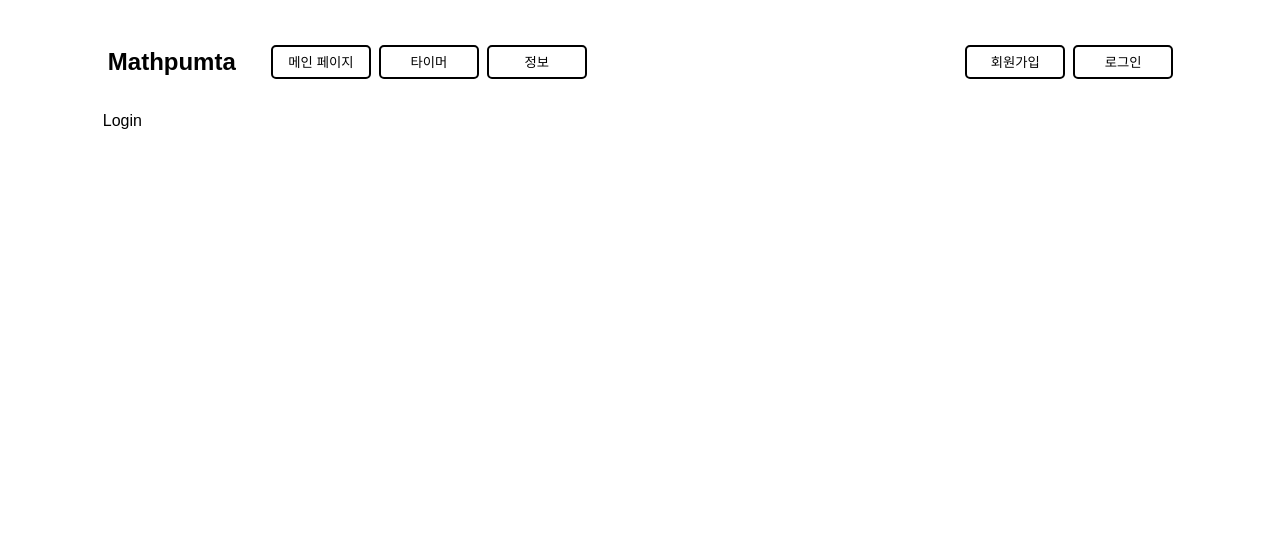
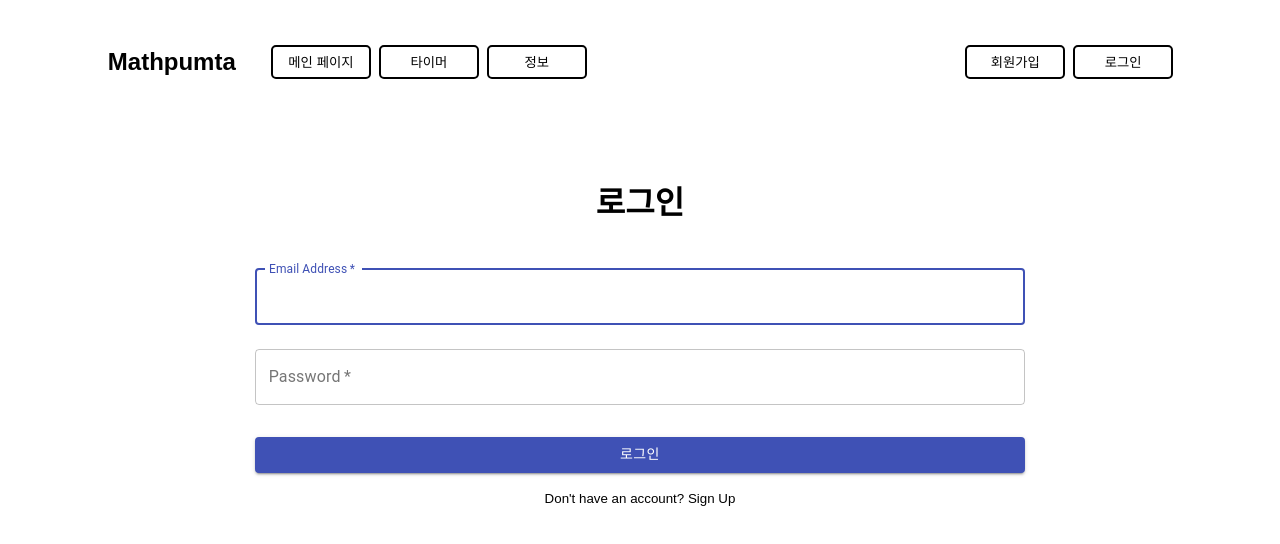
Before and after one commit to YeongT/mathpumta, a React (Create React App) app: page /auth/login in a window 1280 px wide. Shown: the top 544 px of the page. Built offline with nearby package versions, Linux system fonts and the light colour scheme; a web font is replaced by a local one.

Commit message:
feat : add LoginForm

```diff
--- a/src/pages/login.js
+++ b/src/pages/login.js
@@ -1,10 +1,98 @@
 import React from 'react';
+import styled from 'styled-components';
+import Button from '@material-ui/core/Button';
+import TextField from '@material-ui/core/TextField';
+import { makeStyles } from '@material-ui/core/styles';
+
+const LoginForm = styled.div`
+  margin-top: 60px;
+  display: flex;
+  flex-direction: column;
+  align-content: center;
+`;
+
+const TitleWrapper = styled.div`
+  max-width: '10px';
+  margin: auto auto;
+`;
+
+const useStyles = makeStyles((theme) => ({
+  avatar: {
+    margin: theme.spacing(1),
+    backgroundColor: theme.palette.secondary.main,
+  },
+  form: {
+    width: '100%', // Fix IE 11 issue.
+    marginTop: theme.spacing(1),
+  },
+  submit: {
+    margin: theme.spacing(3, 0, 2),
+    fontFamily: 'Black Han Sans',
+  },
+  register: {
+    border: 0,
+    outline: 0,
+    flexDirection: 'column',
+    backgroundColor: 'white',
+    textAlign: 'right',
+    '&:hover': {
+      cursor: 'pointer',
+    },
+  },
+}));
 
 const Login = () => {
+  const classes = useStyles();
+
   return (
-    <>
-      <p>Login</p>
-    </>
+    <div style={{ textAlign: 'center', margin: 'auto auto' }}>
+      <LoginForm>
+        <TitleWrapper>
+          <h1>로그인</h1>
+        </TitleWrapper>
+        <form className={classes.form}>
+          <TextField
+            variant="outlined"
+            margin="normal"
+            required
+            fullWidth
+            id="email"
+            label="Email Address"
+            name="email"
+            autoComplete="email"
+            autoFocus
+          />
+          <TextField
+            variant="outlined"
+            margin="normal"
+            required
+            fullWidth
+            name="password"
+            label="Password"
+            type="password"
+            id="password"
+            autoComplete="current-password"
+          />
+          <Button
+            type="submit"
+            fullWidth
+            variant="contained"
+            color="primary"
+            className={classes.submit}
+          >
+            로그인
+          </Button>
+          <input
+            type={'button'}
+            value={"Don't have an account? Sign Up"}
+            onClick={() => {
+              document.location.href = '/auth/signup';
+            }}
+            className={classes.register}
+          />
+        </form>
+      </LoginForm>
+    </div>
   );
 };
 
```
